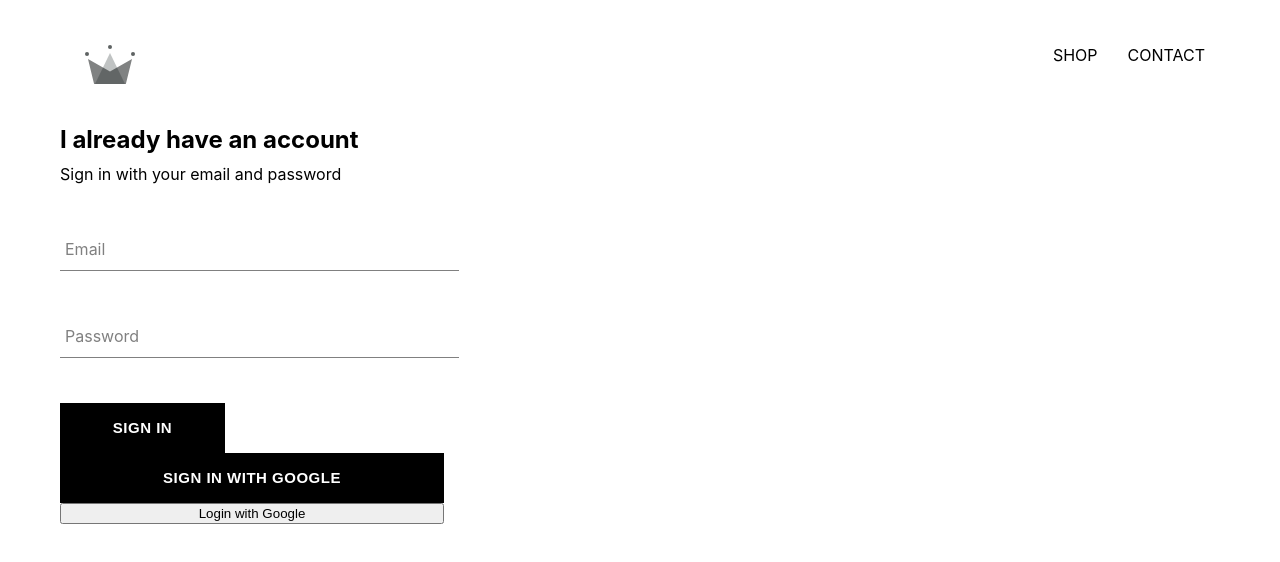
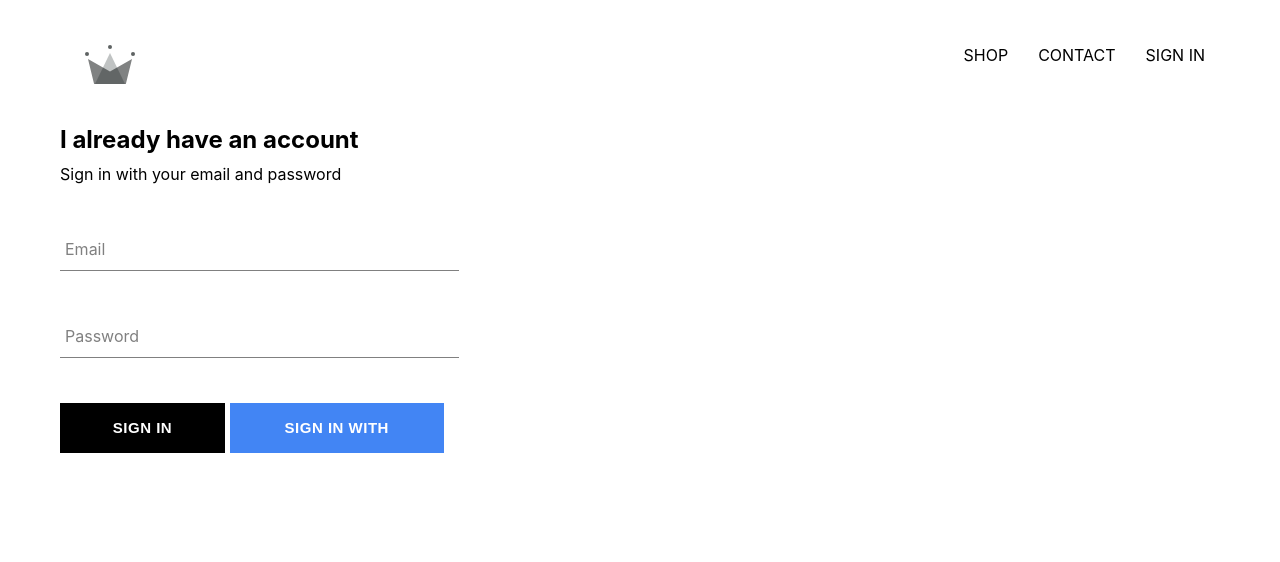
Before and after one commit to jenirosel/e-commerce, a React (Create React App) app: page /login in a window 1280 px wide. Shown: the top 562 px of the page. Built offline with nearby package versions, Linux system fonts and the light colour scheme; no server answers.

Commit message:
Integrated firebase into app, created sign in & sign out feature

```diff
--- a/public/index.html
+++ b/public/index.html
@@ -15,29 +15,12 @@
       user's mobile device or desktop. See https://developers.google.com/web/fundamentals/web-app-manifest/
     -->
     <link rel="manifest" href="%PUBLIC_URL%/manifest.json" />
-    <!--
-      Notice the use of %PUBLIC_URL% in the tags above.
-      It will be replaced with the URL of the `public` folder during the build.
-      Only files inside the `public` folder can be referenced from the HTML.
 
-      Unlike "/favicon.ico" or "favicon.ico", "%PUBLIC_URL%/favicon.ico" will
-      work correctly both with client-side routing and a non-root public URL.
-      Learn how to configure a non-root public URL by running `npm run build`.
-    -->
-    <title>React App</title>
+    <title>E-Commerce App</title>
   </head>
   <body>
     <noscript>You need to enable JavaScript to run this app.</noscript>
     <div id="root"></div>
-    <!--
-      This HTML file is a template.
-      If you open it directly in the browser, you will see an empty page.
 
-      You can add webfonts, meta tags, or analytics to this file.
-      The build step will place the bundled scripts into the <body> tag.
-
-      To begin the development, run `npm start` or `yarn start`.
-      To create a production bundle, use `npm run build` or `yarn build`.
-    -->
   </body>
 </html>
--- /dev/null
+++ b/src/App.jsx
@@ -0,0 +1,48 @@
+import React from 'react';
+import { Route, Switch } from 'react-router-dom';
+
+import './App.scss'
+
+import HomePage from './pages/homepage/homepage.component';
+import ShopPage from './pages/shop/shop.component.jsx';
+import Header from './components/header/header.component.jsx';
+import LoginPage from './pages/login/login.component';
+import { auth } from './firebase/firebase.utils';
+
+class App extends React.Component {
+  constructor() {
+    super();
+
+    this.state = {
+      currentUser: null
+    }
+  }
+
+  unsubscribeFromAuth = null;
+
+  componentDidMount() {
+    this.unsubscribeFromAuth = auth.onAuthStateChanged(user => {
+      this.setState({currentUser: user});
+      console.log(user);
+    })
+  }
+
+  componentWillUnmount() {
+    this.unsubscribeFromAuth();
+  }
+
+  render() {
+    return (
+      <div>
+        <Header currentUser={this.state.currentUser} />
+        <Switch>
+          <Route exact path='/' component={HomePage} />
+          <Route path='/shop' component={ShopPage} />
+          <Route path='/login' component={LoginPage} />
+        </Switch>
+      </div>
+    );
+  }
+}
+
+export default App;
--- a/src/App.scss
+++ b/src/App.scss
@@ -7,3 +7,36 @@ a {
   text-decoration: none;
   color: black;
 }
+
+.custom-button {
+  min-width: 165px;
+  width: auto;
+  height: 50px;
+  letter-spacing: 0.5px;
+  line-height: 50px;
+  padding: 0 35px 0 35px;
+  font-size: 15px;
+  background-color: black;
+  color: white;
+  text-transform: uppercase;
+  // font-family: 'Open Sans Condensed';
+  font-weight: bolder;
+  border: none;
+  cursor: pointer;
+
+  &:hover {
+    background-color: white;
+    color: black;
+    border: 1px solid black;
+  }
+
+  &.google-sign-in {
+    background-color: #4285f4;
+    color: white;
+
+    &:hover {
+      background: #357ae8;
+      border: none;
+    }
+  }
+}
--- a/src/App.tsx
+++ /dev/null
@@ -1,24 +0,0 @@
-import React from 'react';
-import { Route, Switch } from 'react-router-dom';
-
-import './App.scss'
-
-import HomePage from './pages/homepage/homepage.component';
-import ShopPage from './pages/shop/shop.component.jsx';
-import Header from './components/header/header.component';
-import LoginPage from './pages/login/login.component';
-
-function App() {
-  return (
-    <div>
-      <Header />
-      <Switch>
-        <Route exact path='/' component={HomePage} />
-        <Route path='/shop' component={ShopPage} />
-        <Route path='/login' component={LoginPage} />
-      </Switch>
-    </div>
-  );
-}
-
-export default App;
--- a/src/components/custom-button/custom-button.component.jsx
+++ b/src/components/custom-button/custom-button.component.jsx
@@ -1,9 +1,10 @@
 import React from 'react'
 import './custom-button.styles.scss'
 
-const CustomButton = ({ children, otherProps}) => {
+const CustomButton = ({ children, isGoogleSignIn, otherProps}) => {
   return (
-    <button className='custom-button' {...otherProps}>
+    <button
+      className={`${isGoogleSignIn ? 'google-sign-in' : '' } custom-button`} {...otherProps}>
       {children}
     </button>
   )
--- a/src/components/custom-button/custom-button.styles.scss
+++ b/src/components/custom-button/custom-button.styles.scss
@@ -19,4 +19,14 @@
     color: black;
     border: 1px solid black;
   }
+
+  &.google-sign-in {
+    background-color: #4285f4;
+    color: white;
+
+    &:hover {
+      background: #357ae8;
+      border: none;
+    }
+  }
 }
--- a/src/components/header/header.component.tsx
+++ b/src/components/header/header.component.jsx
@@ -1,9 +1,10 @@
 import React from 'react'
 import { Link } from 'react-router-dom'
 import { ReactComponent as Logo } from '../../assets/crown.svg'
+import { auth } from '../../firebase/firebase.utils'
 import './header.styles.scss'
 
-const Header = () => {
+const Header = ({ currentUser }) => {
   return (
     <div className='header'>
       <Link to='/' className='logo-container'>
@@ -12,7 +13,13 @@ const Header = () => {
       <div className='options'>
         <Link className="option" to='/shop'>SHOP</Link>
         <Link className="option" to='/shop'>CONTACT</Link>
+        {
+        currentUser ?
+        <div className='option' onClick={() => auth.signOut() }> SIGN OUT { currentUser.displayName} </div>
+        : <Link className='option' to='/login'> SIGN IN</Link>
+      }
       </div>
+
     </div>
   )
 }
--- a/src/components/login/login.component.jsx
+++ b/src/components/login/login.component.jsx
@@ -1,7 +1,7 @@
 import React, { Component } from 'react'
 import CustomButton from '../custom-button/custom-button.component'
 import FormInput from './../form-input/form-input.components'
-import signInWithGoogle from './../../firebase/firebase.utils.js'
+import { signInWithGoogle } from './../../firebase/firebase.utils.js'
 
 import './login.styles.scss'
 
@@ -31,7 +31,7 @@ export class LoginComponent extends Component {
           <h2 className='title'>I already have an account</h2>
           <span>Sign in with your email and password</span>
 
-          <form onSubmit={this.handleSubmit}>
+          <form>
             <FormInput
               name='email'
               type='email'
@@ -47,13 +47,16 @@ export class LoginComponent extends Component {
               label='Password'
               required/>
 
-            <CustomButton type='submit' value='Submit Form' > Sign In</CustomButton>
+            <div className="buttons">
+              <CustomButton type='submit' value='Submit Form' > Sign In</CustomButton>&nbsp;
+              {/* <CustomButton onClick={signInWithGoogle} isGoogleSignIn> Sign in with Google</CustomButton> */}
+              <button className='custom-button google-sign-in' onClick={signInWithGoogle}>Sign in with Google</button>
+
+            </div>
           </form>
-          <CustomButton onClick={signInWithGoogle}> Sign in with Google</CustomButton>
 
-          <button onClick={signInWithGoogle}>
-          Login with Google
-        </button>
+
+
 
       </div>
     )
--- a/src/components/login/login.styles.scss
+++ b/src/components/login/login.styles.scss
@@ -6,4 +6,9 @@
   .title {
     margin: 10px 0;
   }
+
+  .buttons {
+    display: flex;
+    justify-content: space-between;
+  }
 }
--- a/src/firebase/firebase.utils.js
+++ b/src/firebase/firebase.utils.js
@@ -22,7 +22,7 @@ const config = {
 export const fireBaseApp = initializeApp(config);
 // export const auth = firebase.auth();
 
-const auth = getAuth(fireBaseApp);
+export const auth = getAuth(fireBaseApp);
 //export const firestore = f;
 
 // const provider = new firebase.auth.GoogleAuthProvider();
@@ -39,6 +39,6 @@ const provider = new GoogleAuthProvider();
 provider.setCustomParameters({ prompt: 'select_account consent' });
 
 // provider.addScope('email');
-const signInWithGoogle = () => signInWithPopup(auth, provider);
+export const signInWithGoogle = () => signInWithPopup(auth, provider);
 // export default signInWithGoogle;
-export default signInWithGoogle;
+// export const signInWithGoogle;
--- a/src/index.tsx
+++ b/src/index.tsx
@@ -4,7 +4,7 @@ import { BrowserRouter } from 'react-router-dom';
 
 import './index.css';
 
-import App from './App';
+import App from './App.jsx';
 import reportWebVitals from './reportWebVitals';
 
 ReactDOM.render(
```
Also changed, not shown: 1 other file (tests, documents, lock files or other folders).
